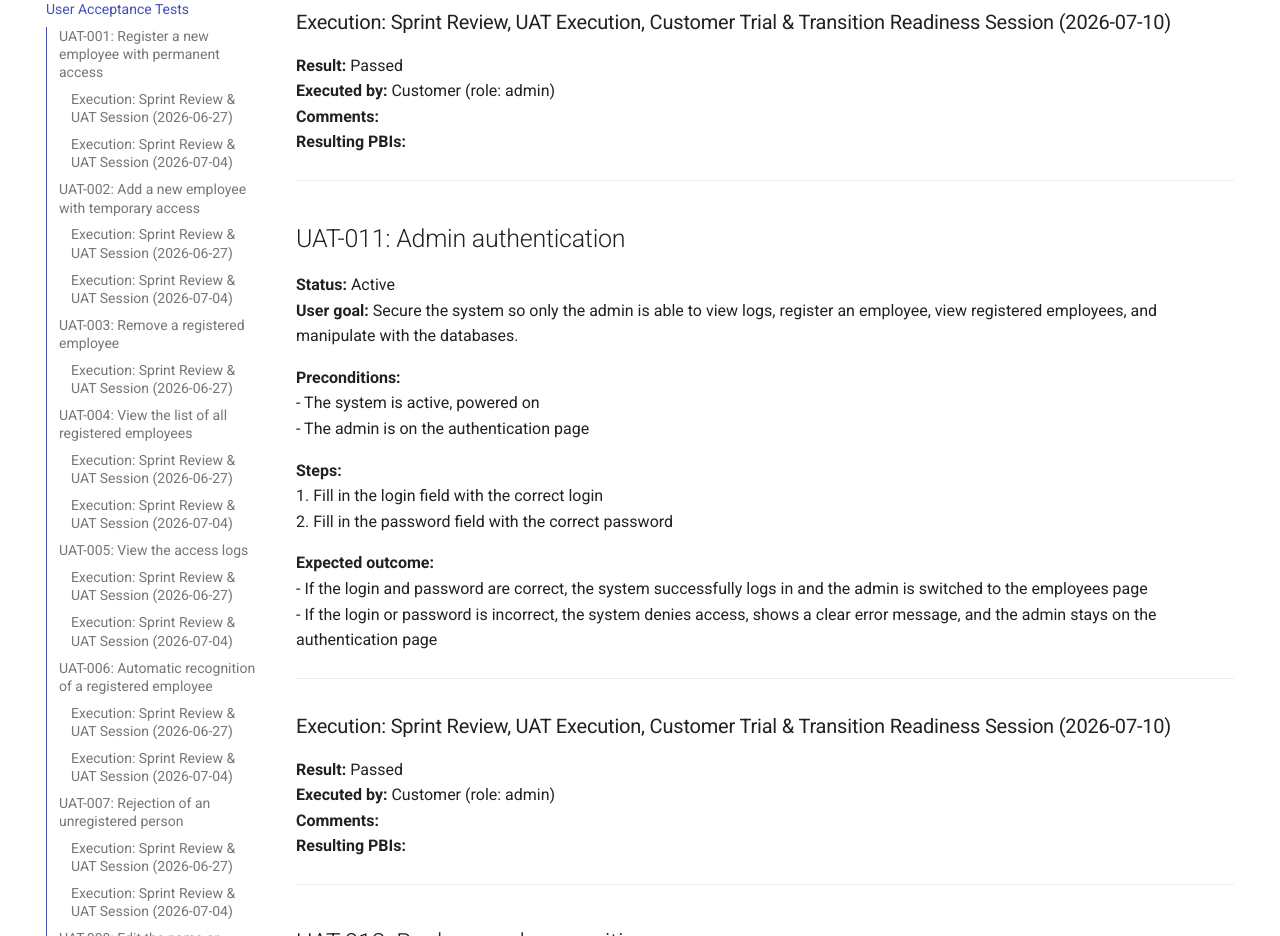
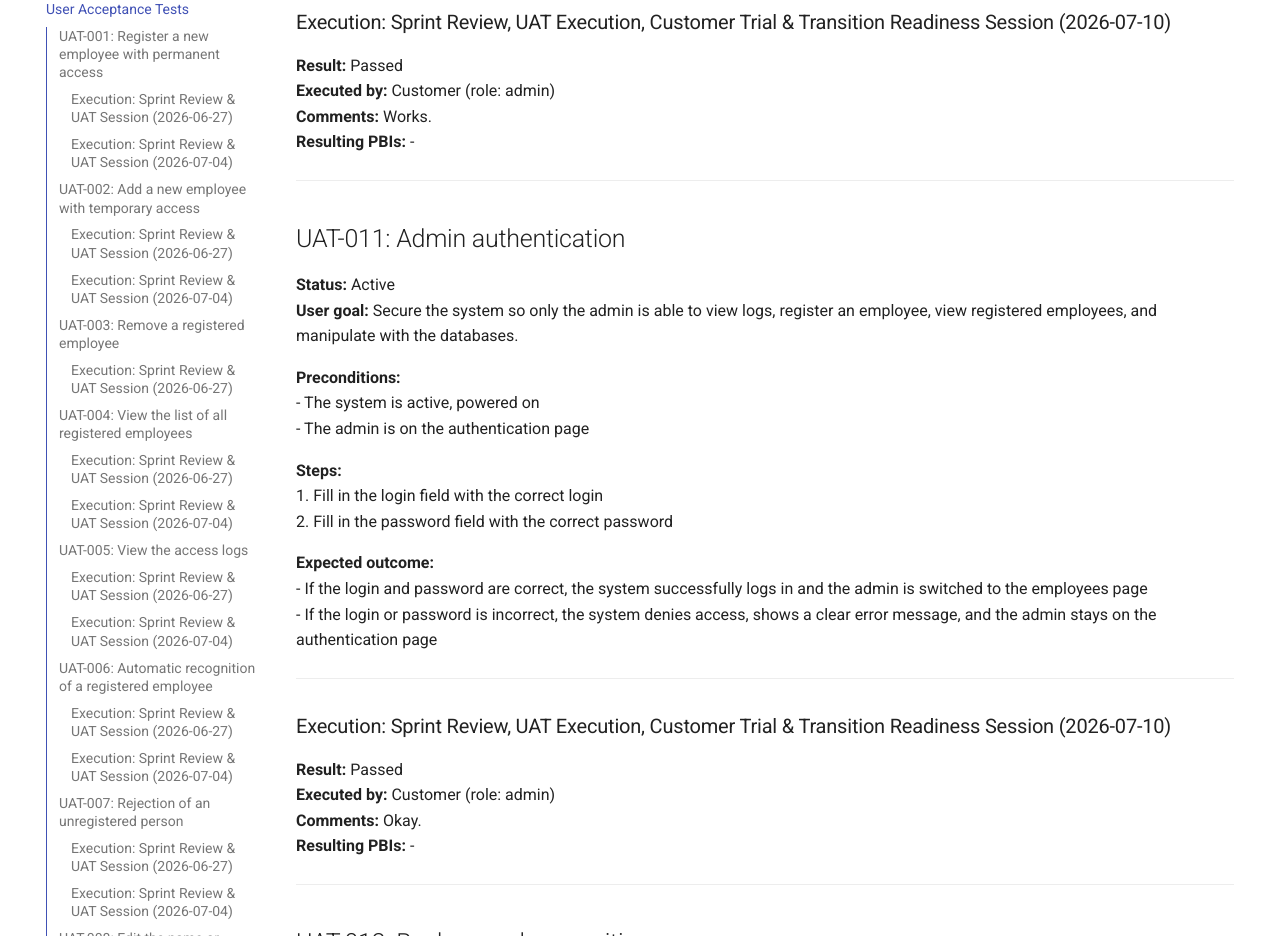
Before and after one commit to Innopolis-Robotics-Society/FaceGuardV3, an MkDocs documentation site: the page built from docs/user-acceptance-tests.md, in a window 1280 px wide and 1400 px high, scrolled down 7365 px. Shown: the part 153-1089 px from the top of the window. Built offline with MkDocs 1.6.1 and Material for MkDocs 9.7.7, drawn with Linux system fonts in a browser that asks for light colours.

Commit message:
Update user-acceptance-tests.md

```diff
--- a/docs/user-acceptance-tests.md
+++ b/docs/user-acceptance-tests.md
@@ -363,8 +363,8 @@
 
 **Result:** Passed
 **Executed by:** Customer (role: admin)
-**Comments:**
-**Resulting PBIs:**
+**Comments:**  Works.
+**Resulting PBIs:**  -
 
 ---
 
@@ -389,8 +389,8 @@
 
 **Result:** Passed
 **Executed by:** Customer (role: admin)
-**Comments:**
-**Resulting PBIs:**
+**Comments:**  Okay.
+**Resulting PBIs:**  -
 
 ---
 
```
Also changed, not shown: other parts of docs/user-acceptance-tests.md (+2 -2 lines).
